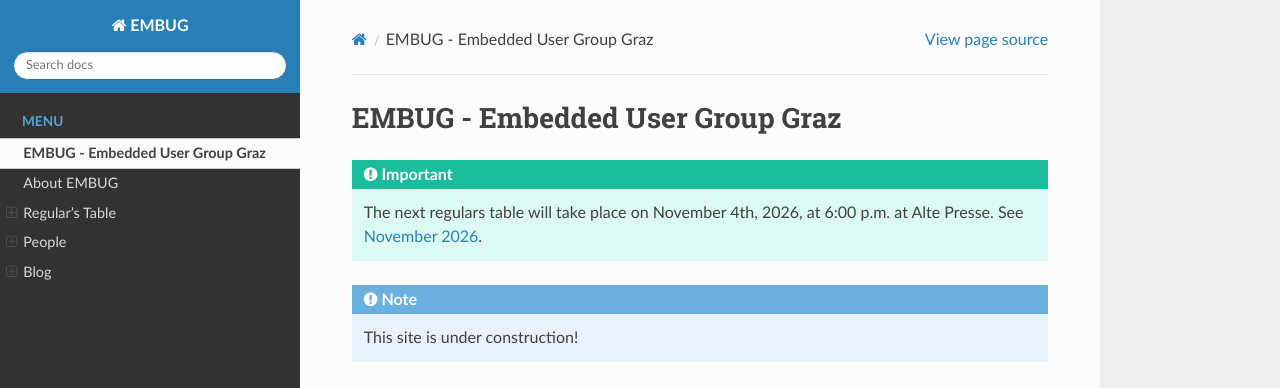
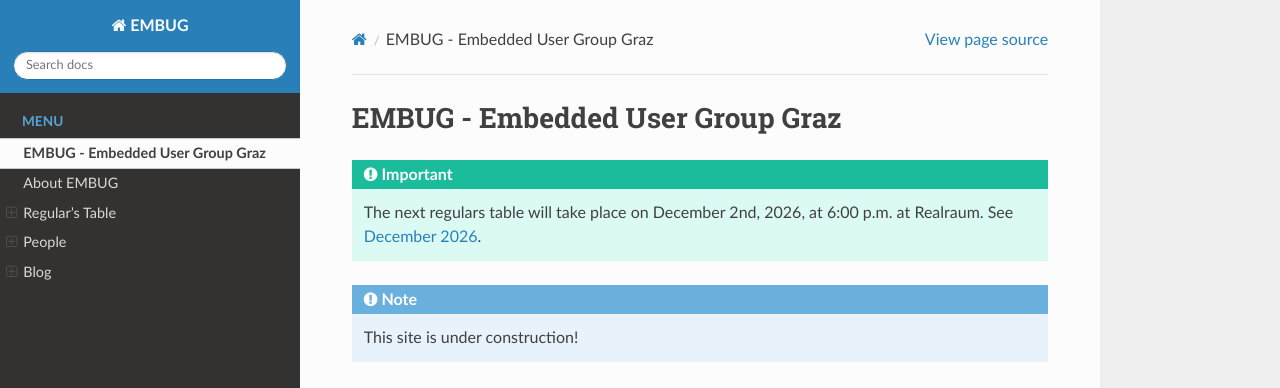
Before and after one commit to embug-org/website, a Sphinx documentation site: the page built from source/index.rst, in a window 1280 px wide and 1044 px high. Shown: the top 388 px of the window. Built offline with Sphinx 7.4.7 and the Read the Docs theme 3.1.0, drawn with Linux system fonts in a browser that asks for light colours.

Commit message:
RT December 26: Added page and updated index

```diff
--- a/source/index.rst
+++ b/source/index.rst
@@ -13,8 +13,8 @@
    /blog/index
 
 .. important::
-   The next regulars table will take place on November 4th, 2026, at 6:00 p.m. at Alte Presse.
-   See :doc:`November 2026 <regulars_table/2026/11_november>`.
+   The next regulars table will take place on December 2nd, 2026, at 6:00 p.m. at Realraum.
+   See :doc:`December 2026 <regulars_table/2026/12_december>`.
 
 .. note::
    This site is under construction!
--- a/source/regulars_table/2026/index.rst
+++ b/source/regulars_table/2026/index.rst
@@ -11,3 +11,4 @@
    /regulars_table/2026/09_september
    /regulars_table/2026/10_october
    /regulars_table/2026/11_november
+   /regulars_table/2026/12_december
--- a/source/regulars_table/index.rst
+++ b/source/regulars_table/index.rst
@@ -3,5 +3,5 @@
 
 .. toctree::
 
-   Next Regulars Table </regulars_table/2026/11_november>
+   Next Regulars Table </regulars_table/2026/12_december>
    /regulars_table/2026/index
```
Also changed, not shown: source/regulars_table/2026/12_december.rst (added, +15 -0 lines).
